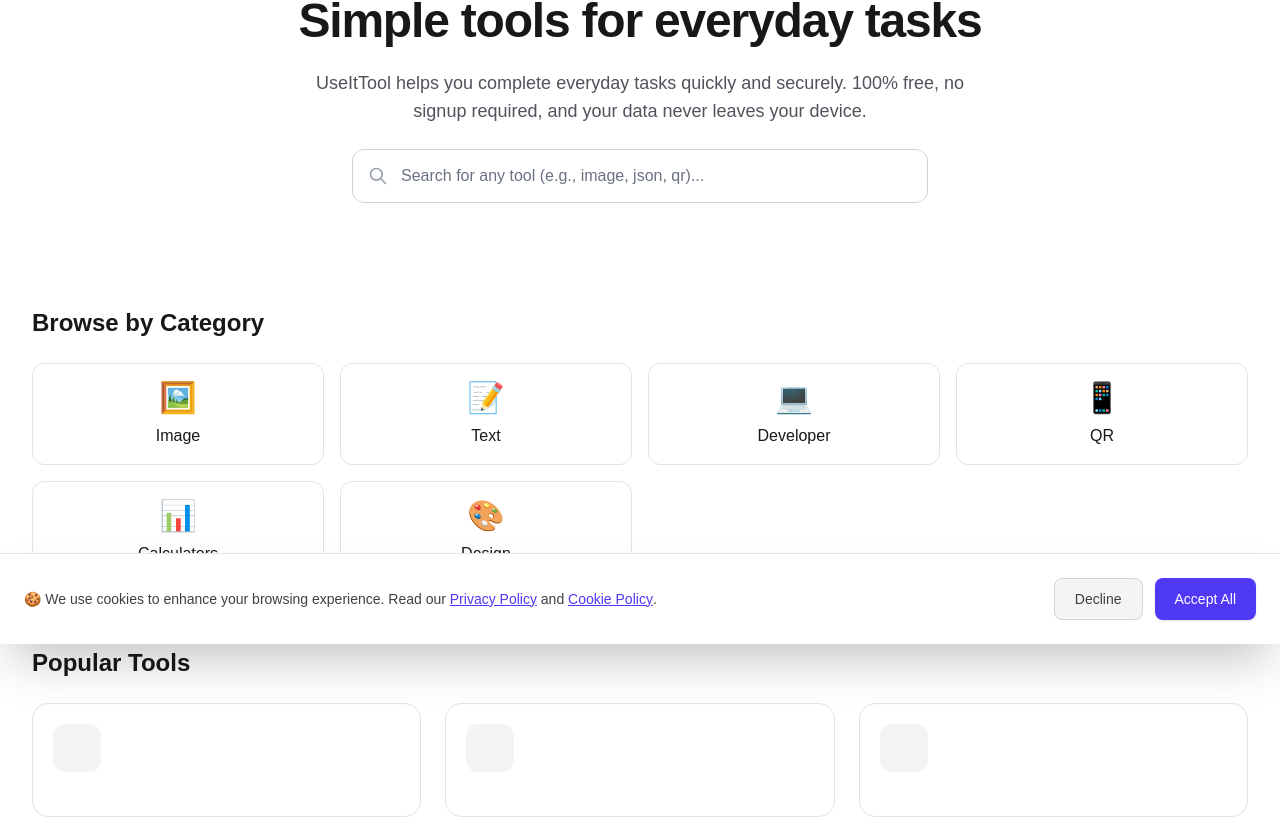
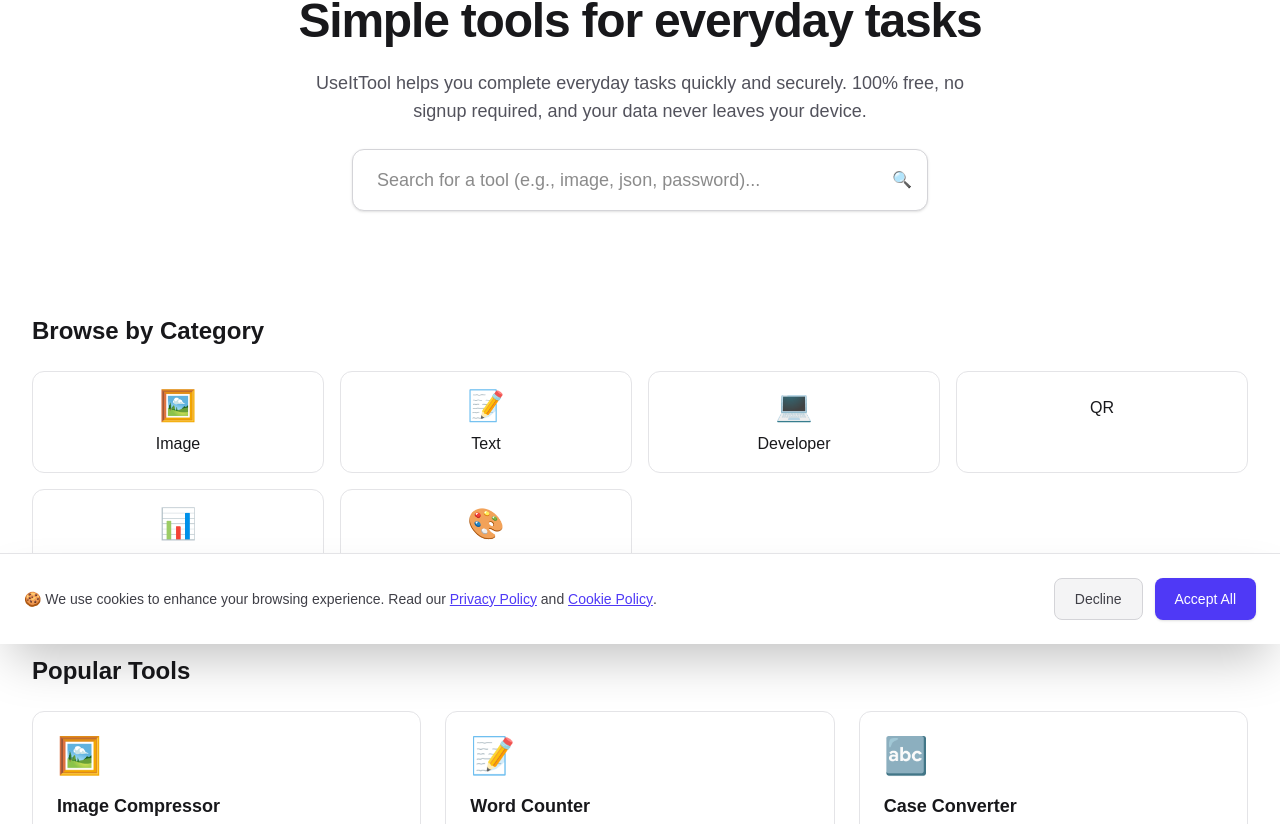
Before and after one commit to useittool-blip/useittool, a Next.js app: page / in a window 1280 px wide. Shown: the part 156-980 px from the top of the page. Built offline with nearby package versions, Linux system fonts and the light colour scheme.

Commit message:
Fix all build errors and complete site setup

```diff
--- a/app/all-tools/page.tsx
+++ b/app/all-tools/page.tsx
@@ -10,7 +10,7 @@ export default function AllToolsPage() {
         <h1 className="text-3xl font-bold text-zinc-900 mb-8 text-center">All Tools</h1>
         <div className="grid grid-cols-1 sm:grid-cols-2 lg:grid-cols-3 gap-6">
           {tools.map((tool) => (
-            <ToolCard key={tool.id} tool={tool} />
+            <ToolCard key={tool.slug} tool={tool} />
           ))}
         </div>
       </div>
--- a/app/page.tsx
+++ b/app/page.tsx
@@ -1,11 +1,11 @@
 import SearchBar from "@/components/SearchBar";
 import ToolCard from "@/components/ToolCard";
-import { getAllTools, getCategories } from "@/lib/tools";
+import { getAllTools, getCategories, Category } from "@/lib/tools";
 
 export default function HomePage() {
   const tools = getAllTools();
-  const categories = getCategories();
-  const popularTools = tools.slice(0, 6);
+  const categories: Category[] = getCategories();
+  const popularTools = tools.filter((tool) => tool.popular).slice(0, 6);
 
   return (
     <div className="py-12 px-4 sm:px-6 lg:px-8 max-w-7xl mx-auto space-y-16">
@@ -41,7 +41,7 @@ export default function HomePage() {
         <h2 className="text-2xl font-bold text-zinc-900 mb-6">Popular Tools</h2>
         <div className="grid grid-cols-1 sm:grid-cols-2 lg:grid-cols-3 gap-6">
           {popularTools.map((tool) => (
-            <ToolCard key={tool.id} tool={tool} />
+            <ToolCard key={tool.slug} tool={tool} />
           ))}
         </div>
       </section>
--- a/components/SearchBar.tsx
+++ b/components/SearchBar.tsx
@@ -1,99 +1,62 @@
 'use client';
 
-import { useState, useRef, useEffect } from 'react';
+import { useState } from 'react';
 import Link from 'next/link';
-import { tools } from '@/lib/tools';
+import { Tool } from '@/lib/tools';
 
-export default function SearchBar() {
-  const [query, setQuery] = useState<string>('');
-  const [isFocused, setIsFocused] = useState<boolean>(false);
-  const containerRef = useRef<HTMLDivElement>(null);
+export default function SearchBar({ tools }: { tools: Tool[] }) {
+  const [query, setQuery] = useState('');
+  const [isOpen, setIsOpen] = useState(false);
 
-  // ========== Filter Tools Based on Query ==========
-  const filteredTools = query.trim()
-    ? tools.filter((tool) => {
-        const searchStr = `${tool.name} ${tool.description} ${tool.category} ${tool.keywords.join(' ')}`.toLowerCase();
-        return searchStr.includes(query.toLowerCase());
-      })
-    : [];
-
-  // ========== Close Dropdown When Clicking Outside ==========
-  useEffect(() => {
-    const handleClickOutside = (event: MouseEvent) => {
-      if (containerRef.current && !containerRef.current.contains(event.target as Node)) {
-        setIsFocused(false);
-      }
-    };
-
-    document.addEventListener('mousedown', handleClickOutside);
-    return () => document.removeEventListener('mousedown', handleClickOutside);
-  }, []);
+  const filteredTools = tools.filter((tool) =>
+    tool.name.toLowerCase().includes(query.toLowerCase()) ||
+    tool.description.toLowerCase().includes(query.toLowerCase())
+  );
 
   return (
-    <div ref={containerRef} className="relative w-full max-w-2xl mx-auto">
-      {/* ========== Search Input (ثابت في الصفحة) ========== */}
+    <div className="relative w-full">
       <div className="relative">
-        <svg
-          className="absolute left-4 top-1/2 -translate-y-1/2 w-5 h-5 text-gray-400 pointer-events-none"
-          fill="none"
-          stroke="currentColor"
-          viewBox="0 0 24 24"
-        >
-          <path strokeLinecap="round" strokeLinejoin="round" strokeWidth={2} d="M21 21l-6-6m2-5a7 7 0 11-14 0 7 7 0 0114 0z" />
-        </svg>
         <input
           type="text"
+          placeholder="Search for a tool (e.g., image, json, password)..."
           value={query}
-          onChange={(e) => setQuery(e.target.value)}
-          onFocus={() => setIsFocused(true)}
-          placeholder="Search for any tool (e.g., image, json, qr)..."
-          className="w-full pl-12 pr-4 py-3.5 bg-white border border-zinc-300 rounded-xl text-base text-gray-900 placeholder-gray-500 focus:outline-none focus:border-indigo-500 focus:ring-2 focus:ring-indigo-200 transition-all"
+          onChange={(e) => {
+            setQuery(e.target.value);
+            setIsOpen(true);
+          }}
+          onFocus={() => setIsOpen(true)}
+          className="w-full px-6 py-4 text-lg rounded-xl border border-zinc-300 focus:ring-2 focus:ring-indigo-500 focus:border-indigo-500 outline-none shadow-sm bg-white"
         />
+        <div className="absolute right-4 top-1/2 -translate-y-1/2 text-zinc-400">
+          🔍
+        </div>
       </div>
 
-      {/* ========== Search Results Dropdown ========== */}
-      {isFocused && query.trim() !== '' && (
-        <div className="absolute top-full left-0 right-0 mt-2 bg-white border border-zinc-200 rounded-xl shadow-2xl overflow-hidden z-40">
-          {filteredTools.length === 0 ? (
-            <div className="px-4 py-8 text-center text-sm text-gray-500">
-              <p>No tools found for "{query}"</p>
-              <p className="text-xs text-gray-400 mt-1">Try a different search term</p>
-            </div>
-          ) : (
-            <div className="max-h-96 overflow-y-auto py-2">
-              {filteredTools.map((tool) => (
+      {isOpen && query.length > 0 && filteredTools.length > 0 && (
+        <div className="absolute top-full left-0 right-0 mt-2 bg-white rounded-xl border border-zinc-200 shadow-xl max-h-96 overflow-y-auto z-50">
+          {filteredTools.slice(0, 6).map((tool) => (
             <Link
               key={tool.slug}
               href={`/tools/${tool.slug}`}
+              className="flex items-center gap-4 p-4 hover:bg-zinc-50 transition-colors border-b border-zinc-100 last:border-0"
               onClick={() => {
                 setQuery('');
-                    setIsFocused(false);
+                setIsOpen(false);
               }}
-                  className="flex items-center gap-3 px-4 py-3 hover:bg-indigo-50 transition-colors"
             >
-                  <div className="text-2xl flex-shrink-0">{tool.icon}</div>
-                  <div className="flex-1 min-w-0">
-                    <div className="font-medium text-gray-900 truncate">
-                      {tool.name}
-                    </div>
-                    <div className="text-xs text-gray-500 truncate">
-                      {tool.description}
-                    </div>
-                  </div>
-                  <div className="text-xs text-gray-400 flex-shrink-0">
-                    {tool.category}
+              <span className="text-2xl">{tool.icon}</span>
+              <div>
+                <div className="font-medium text-zinc-900">{tool.name}</div>
+                <div className="text-sm text-zinc-500 line-clamp-1">{tool.description}</div>
               </div>
             </Link>
           ))}
         </div>
       )}
 
-          {/* Footer */}
-          {filteredTools.length > 0 && (
-            <div className="px-4 py-2 border-t border-zinc-200 bg-zinc-50 text-xs text-gray-500 text-right">
-              {filteredTools.length} {filteredTools.length === 1 ? 'result' : 'results'}
-            </div>
-          )}
+      {isOpen && query.length > 0 && filteredTools.length === 0 && (
+        <div className="absolute top-full left-0 right-0 mt-2 bg-white rounded-xl border border-zinc-200 shadow-xl p-4 text-center text-zinc-500 z-50">
+          No tools found matching "{query}"
         </div>
       )}
     </div>
--- a/components/ToolCard.tsx
+++ b/components/ToolCard.tsx
@@ -1,23 +1,20 @@
-import Link from "next/link";
+import Link from 'next/link';
+import { Tool } from '@/lib/tools';
 
-interface ToolCardProps {
-  name: string;
-  description: string;
-  href: string;
-  icon: string;
-}
-
-export default function ToolCard({ name, description, href, icon }: ToolCardProps) {
+export default function ToolCard({ tool }: { tool: Tool }) {
   return (
     <Link
-      href={href}
-      className="group flex flex-col rounded-2xl border border-zinc-200 bg-white p-5 transition hover:-translate-y-1 hover:border-zinc-300 hover:shadow-lg"
+      href={`/tools/${tool.slug}`}
+      className="block p-6 bg-white rounded-xl border border-zinc-200 hover:border-indigo-500 hover:shadow-md transition-all group"
     >
-      <div className="mb-4 flex h-12 w-12 items-center justify-center rounded-xl bg-zinc-100 text-2xl transition group-hover:bg-zinc-900 group-hover:text-white">
-        {icon}
-      </div>
-      <h3 className="font-bold text-zinc-950">{name}</h3>
-      <p className="mt-2 text-sm leading-6 text-zinc-500">{description}</p>
+      <div className="text-4xl mb-4 group-hover:scale-110 transition-transform">{tool.icon}</div>
+      <h3 className="text-lg font-semibold text-zinc-900 mb-2">{tool.name}</h3>
+      <p className="text-sm text-zinc-600 line-clamp-2">{tool.description}</p>
+      {tool.popular && (
+        <span className="inline-block mt-3 px-2 py-1 text-xs font-medium bg-indigo-100 text-indigo-700 rounded-full">
+          Popular
+        </span>
+      )}
     </Link>
   );
 }
--- a/lib/tools.ts
+++ b/lib/tools.ts
@@ -9,6 +9,12 @@ export type Tool = {
   metaDescription: string;
   keywords: string[];
   relatedTools: string[];
+};
+
+export type Category = {
+  id: string;
+  name: string;
+  icon: string;
 };
 
 export const tools: Tool[] = [
@@ -40,7 +46,7 @@ export const tools: Tool[] = [
     slug: "png-to-jpg",
     name: "PNG to JPG",
     description: "Convert PNG images to JPG format instantly. Choose background color for transparency and adjust quality for optimal file size.",
-    icon: "🔄",
+    icon: "",
     category: "Image",
     seoTitle: "PNG to JPG Converter - Convert PNG to JPEG Online Free",
     metaDescription: "Free online PNG to JPG converter. Convert PNG images to JPEG format with customizable background color and quality.",
@@ -98,7 +104,7 @@ export const tools: Tool[] = [
     slug: "percentage-calculator",
     name: "Percentage Calculator",
     description: "Calculate percentages instantly. Find X% of Y, what % X is of Y, percentage change, and discount calculations.",
-    icon: "📊",
+    icon: "",
     category: "Calculators",
     seoTitle: "Percentage Calculator - Calculate Percentages Online Free",
     metaDescription: "Free online percentage calculator. Calculate percentages, percentage change, discounts, and more. Instant results.",
@@ -132,7 +138,7 @@ export const tools: Tool[] = [
     slug: "base64-encoder-decoder",
     name: "Base64 Encoder/Decoder",
     description: "Encode text to Base64 or decode Base64 to text instantly. Supports Unicode, URL-safe encoding, and file upload.",
-    icon: "🔐",
+    icon: "",
     category: "Developer",
     seoTitle: "Base64 Encoder/Decoder - Convert Text to Base64 Online Free",
     metaDescription: "Free online Base64 encoder and decoder. Convert text to Base64 and vice versa with URL-safe option.",
@@ -143,7 +149,7 @@ export const tools: Tool[] = [
     slug: "color-picker",
     name: "Color Picker",
     description: "Pick colors visually and get HEX, RGB, and HSL values instantly. Generate color variations, harmonies, and CSS code.",
-    icon: "🎨",
+    icon: "",
     category: "Design",
     seoTitle: "Color Picker - HEX, RGB, HSL Color Converter Online Free",
     metaDescription: "Free online color picker. Pick colors, get HEX, RGB, HSL values, generate color variations and harmonies.",
@@ -176,20 +182,18 @@ export const tools: Tool[] = [
   },
 ];
 
-// ✅ الدالتان المفقودتان تمت إضافتهما هنا:
-
-export const getAllTools = () => {
+export const getAllTools = (): Tool[] => {
   return tools;
 };
 
-export const getCategories = () => {
+export const getCategories = (): Category[] => {
   const uniqueCategories = Array.from(new Set(tools.map((tool) => tool.category)));
   return uniqueCategories.map((category) => {
     let icon = "🛠️";
     if (category === "Image") icon = "🖼️";
     else if (category === "Text") icon = "📝";
     else if (category === "Developer") icon = "💻";
-    else if (category === "QR") icon = "📱";
+    else if (category === "QR") icon = "";
     else if (category === "Calculators") icon = "📊";
     else if (category === "Design") icon = "🎨";
 
```
Lines whose indentation alone changed are shown as unchanged.
